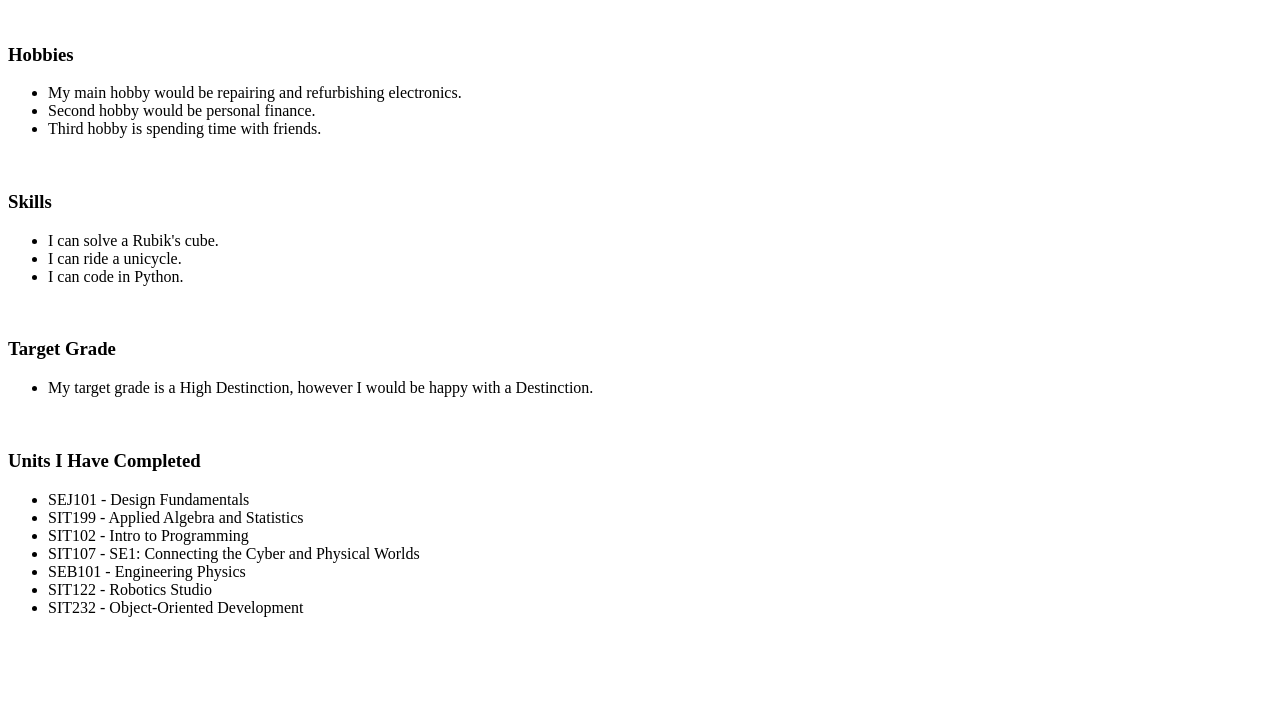
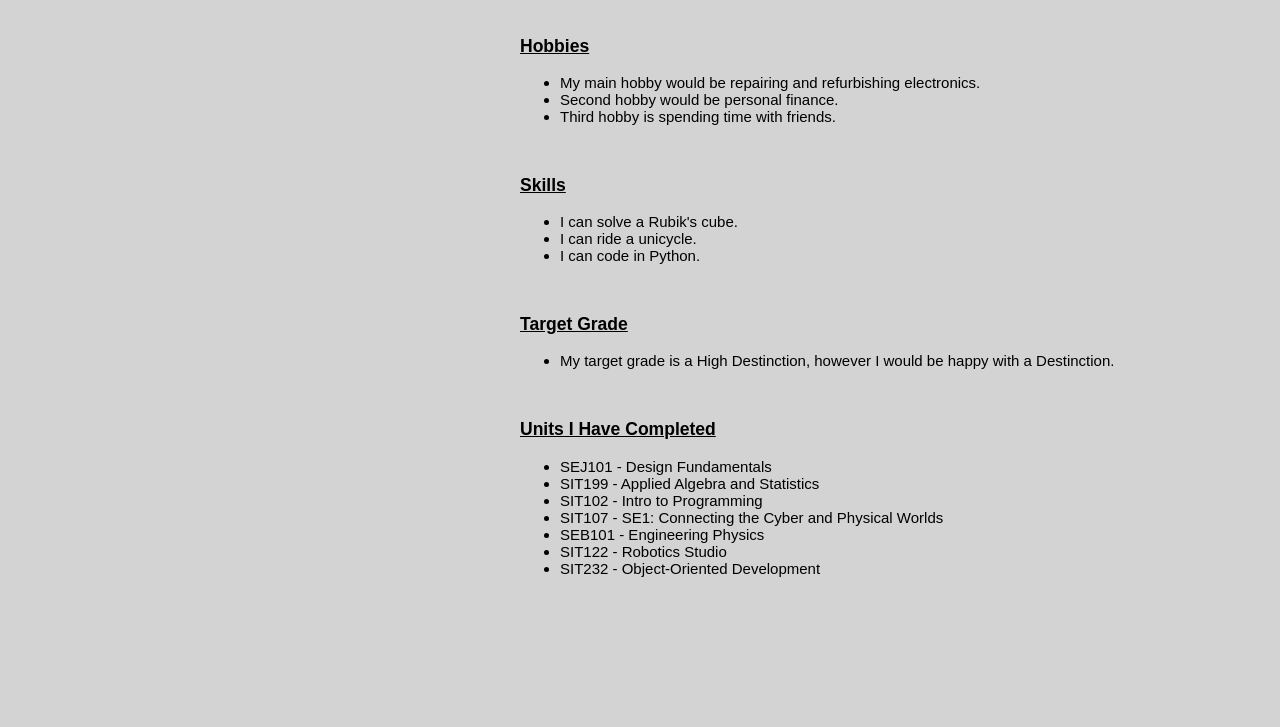
Before and after one commit to seanpain4/TrackMe, a plain HTML site: page about-me.html in a window 1280 px wide. Shown: the part 73-800 px from the top of the page. Drawn offline with Linux system fonts and the light colour scheme.

Commit message:
NEW: Add stylesheet

```diff
--- a/about-me.html
+++ b/about-me.html
@@ -1,6 +1,7 @@
 <!DOCTYPE html>
 <html>
     <head>
+        <link rel="stylesheet" href="style.css"/>
         <meta charset="utf-8" />
         <meta name="description" content="A frontend dashboard for the TrackMe application"/>
         <meta name="author" content="Sean Pain"/>
--- /dev/null
+++ b/style.css
@@ -0,0 +1,9 @@
+body {
+  background-color: lightgray;
+  font: 15px arial, sans-serif;
+  padding-left: 40%;
+}
+
+h1, h3 {
+  text-decoration: underline;
+}
```
